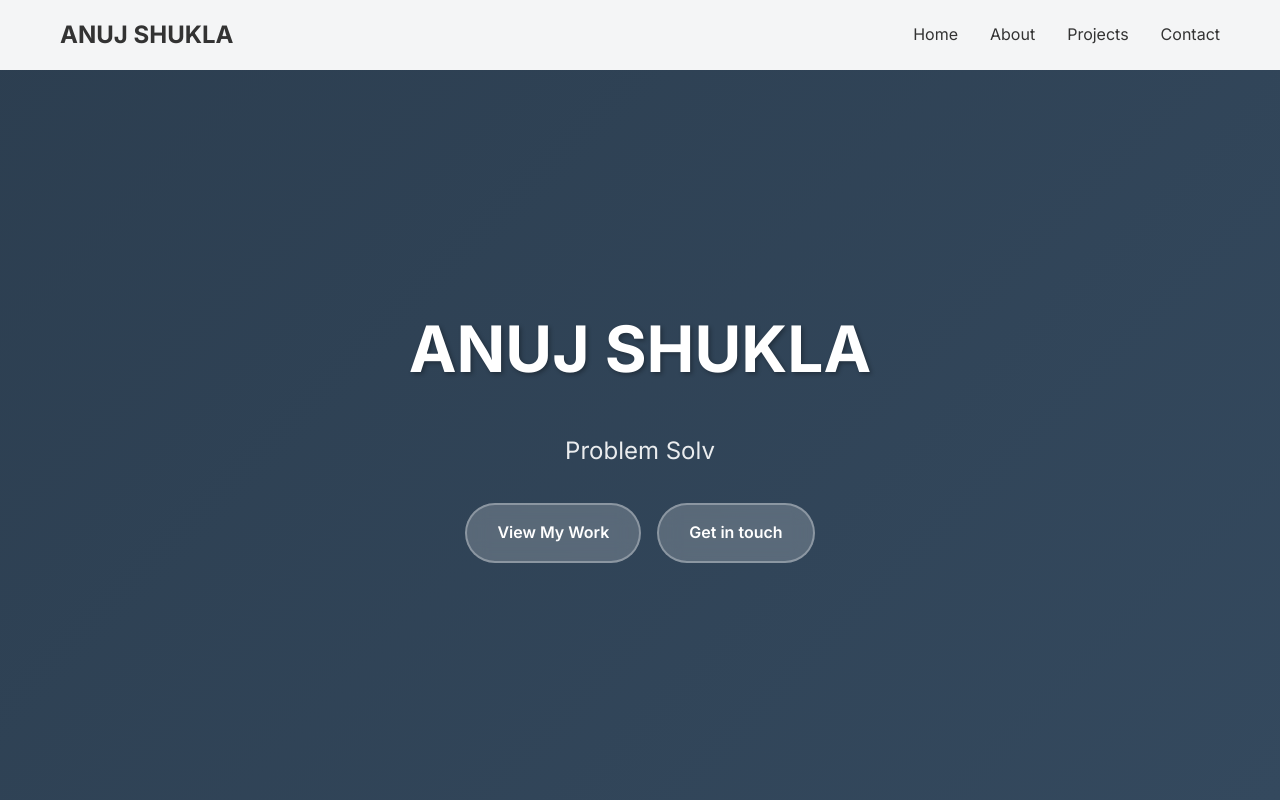
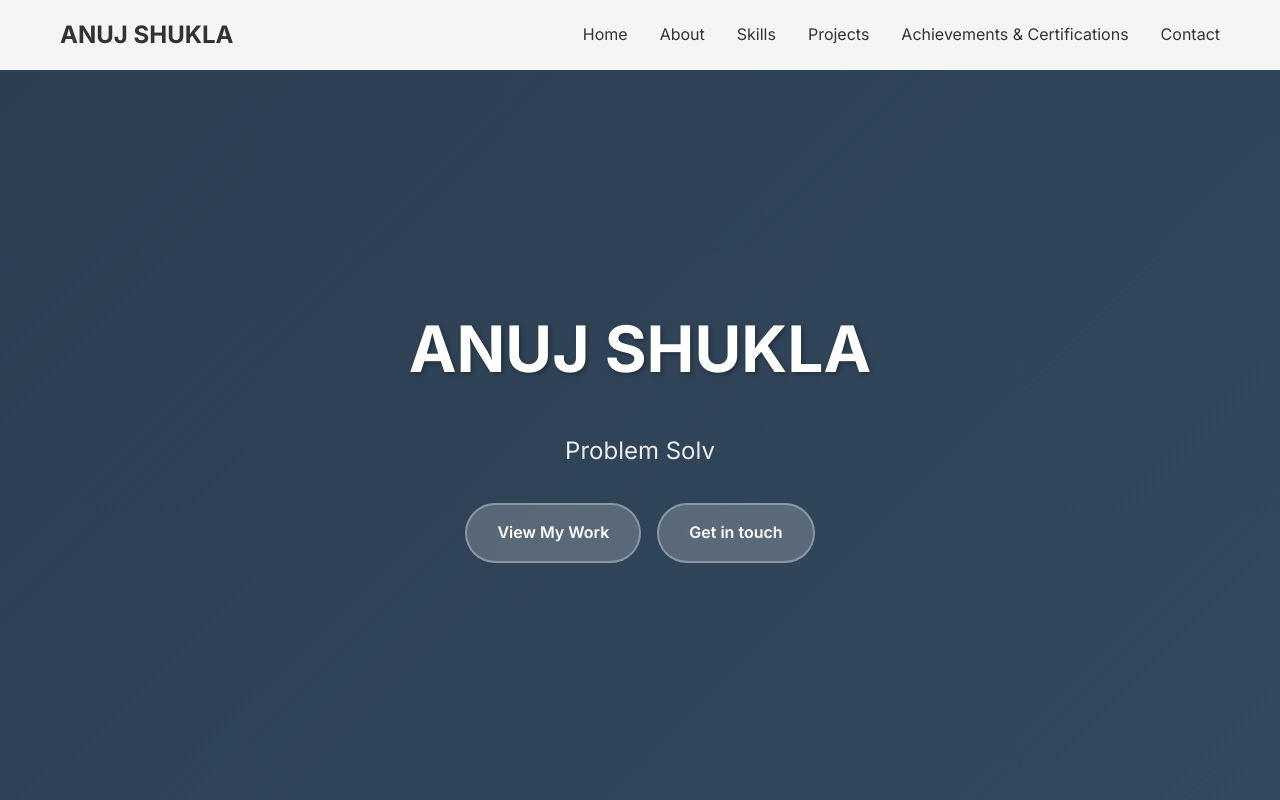
Before and after one commit to anujshukla115/Portfolio-Project, a plain HTML site: page index.html in a window 1280 px wide. Shown: the top 800 px of the page. Drawn offline with Linux system fonts and the light colour scheme.

Commit message:
Update index.html

```diff
--- a/index.html
+++ b/index.html
@@ -16,7 +16,9 @@
             <ul class="nav-links" id="nav-links">
                 <li><a href="#home">Home</a></li>
                 <li><a href="#about">About</a></li>
+                <li><a href="#skills">Skills</a></li>
                 <li><a href="#projects">Projects</a></li>
+                <li><a href="#achievements">Achievements & Certifications</a></li>
                 <li><a href="#contact">Contact</a></li>
             </ul>
         </div>
```
